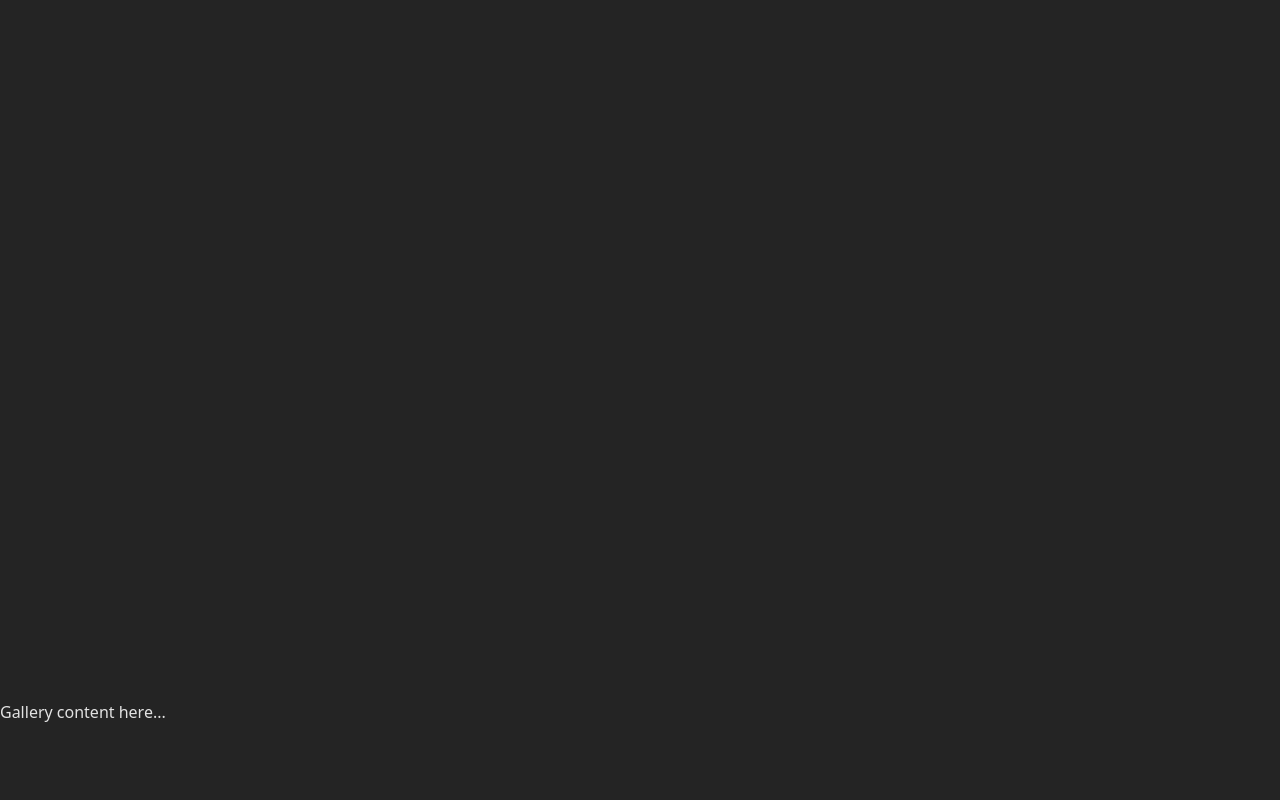
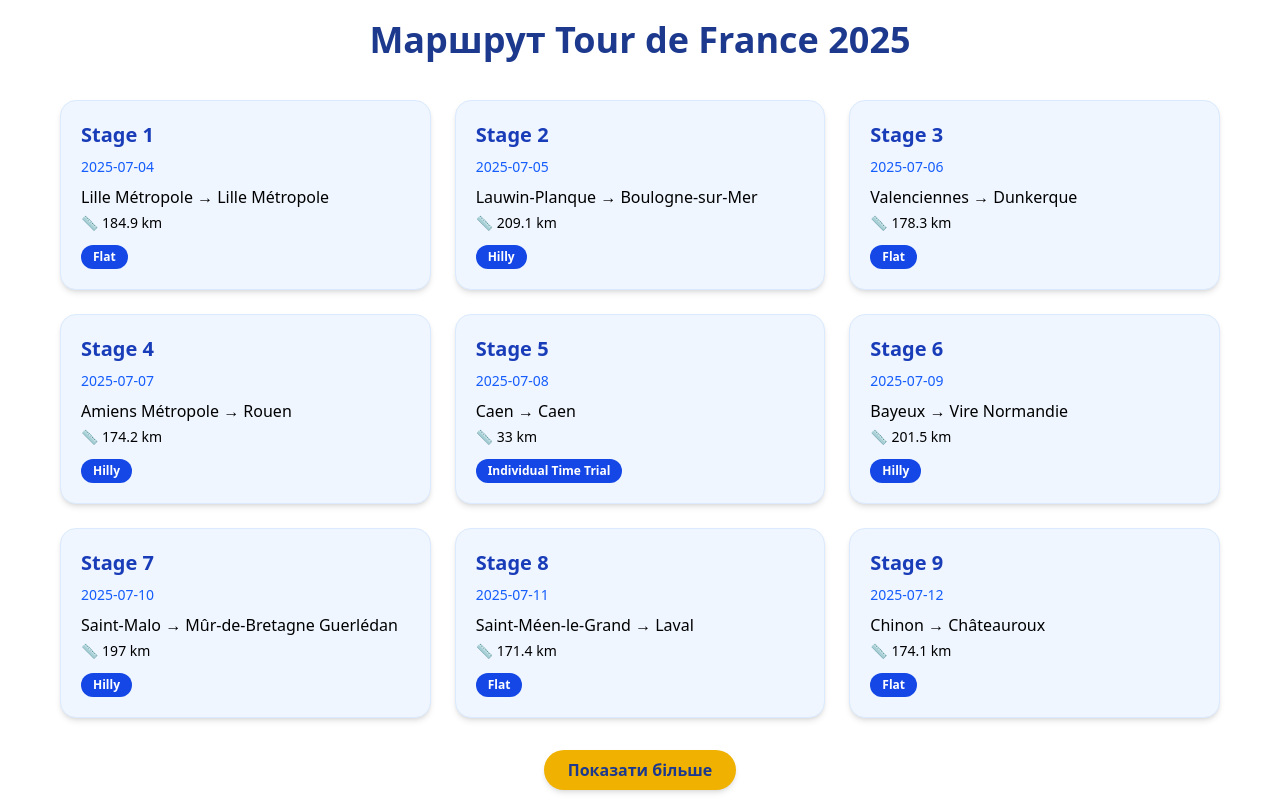
Before and after one commit to L1smer/TourDeFrance-Ukraine, a React (Vite) app: page / in a window 1280 px wide. Shown: the part 900-1700 px from the top of the page. Built offline with nearby package versions, Linux system fonts and the light colour scheme.

Commit message:
feat: route section was created and added to App component

```diff
--- /dev/null
+++ b/public/route.JSON
@@ -0,0 +1,27 @@
+{
+  "route": [
+    { "stage": 1, "date": "2025-07-04", "distance_km": 184.9, "start": "Lille Métropole", "finish": "Lille Métropole", "type": "Flat" },
+    { "stage": 2, "date": "2025-07-05", "distance_km": 209.1, "start": "Lauwin-Planque", "finish": "Boulogne‑sur‑Mer", "type": "Hilly" },
+    { "stage": 3, "date": "2025-07-06", "distance_km": 178.3, "start": "Valenciennes", "finish": "Dunkerque", "type": "Flat" },
+    { "stage": 4, "date": "2025-07-07", "distance_km": 174.2, "start": "Amiens Métropole", "finish": "Rouen", "type": "Hilly" },
+    { "stage": 5, "date": "2025-07-08", "distance_km": 33.0, "start": "Caen", "finish": "Caen", "type": "Individual Time Trial" },
+    { "stage": 6, "date": "2025-07-09", "distance_km": 201.5, "start": "Bayeux", "finish": "Vire Normandie", "type": "Hilly" },
+    { "stage": 7, "date": "2025-07-10", "distance_km": 197.0, "start": "Saint‑Malo", "finish": "Mûr‑de‑Bretagne Guerlédan", "type": "Hilly" },
+    { "stage": 8, "date": "2025-07-11", "distance_km": 171.4, "start": "Saint‑Méen‑le‑Grand", "finish": "Laval", "type": "Flat" },
+    { "stage": 9, "date": "2025-07-12", "distance_km": 174.1, "start": "Chinon", "finish": "Châteauroux", "type": "Flat" },
+    { "stage": 10, "date": "2025-07-13", "distance_km": 165.3, "start": "Ennezat", "finish": "Le Mont‑Dore Puy de Sancy", "type": "Mountain" },
+    { "rest_day": 1, "date": "2025-07-14", "location": "Toulouse" },
+    { "stage": 11, "date": "2025-07-15", "distance_km": 156.8, "start": "Toulouse", "finish": "Toulouse", "type": "Flat" },
+    { "stage": 12, "date": "2025-07-16", "distance_km": 180.6, "start": "Auch", "finish": "Hautacam", "type": "Mountain" },
+    { "stage": 13, "date": "2025-07-17", "distance_km": 10.9, "start": "Loudenvielle", "finish": "Peyragudes", "type": "Mountain Time Trial" },
+    { "stage": 14, "date": "2025-07-18", "distance_km": 182.6, "start": "Pau", "finish": "Luchon‑Superbagnères", "type": "Mountain" },
+    { "stage": 15, "date": "2025-07-19", "distance_km": 169.3, "start": "Muret", "finish": "Carcassonne", "type": "Hilly" },
+    { "rest_day": 2, "date": "2025-07-20", "location": "Montpellier" },
+    { "stage": 16, "date": "2025-07-21", "distance_km": 171.5, "start": "Montpellier", "finish": "Mont Ventoux", "type": "Mountain" },
+    { "stage": 17, "date": "2025-07-22", "distance_km": 160.4, "start": "Bollène", "finish": "Valence", "type": "Flat" },
+    { "stage": 18, "date": "2025-07-23", "distance_km": 171.5, "start": "Vif", "finish": "Courchevel Col de la Loze", "type": "Mountain" },
+    { "stage": 19, "date": "2025-07-24", "distance_km": 129.9, "start": "Albertville", "finish": "La Plagne", "type": "Mountain" },
+    { "stage": 20, "date": "2025-07-25", "distance_km": 184.2, "start": "Nantua", "finish": "Pontarlier", "type": "Hilly" },
+    { "stage": 21, "date": "2025-07-26", "distance_km": 132.3, "start": "Mantes‑la‑Ville", "finish": "Paris Champs‑Élysées", "type": "Flat" }
+  ]
+}
--- a/src/App.tsx
+++ b/src/App.tsx
@@ -1,6 +1,7 @@
 import Section from "./components/Section";
 import Header from "./components/Header";
 import About from "./sections/About"
+import Route from "./sections/Route";
 
 export default function App() {
   return (
@@ -10,7 +11,7 @@
         <About/>
       </Section>
       <Section id="route">
-        <p>Route details here...</p>
+        <Route/>
       </Section>
       <Section id="gallery">
         <p>Gallery content here...</p>
--- a/src/components/Header.tsx
+++ b/src/components/Header.tsx
@@ -35,7 +35,7 @@
 
   const linkClass = (id: string) =>
     `transition ${
-      activeSection === id ? "text-yellow-500 font-bold" : "text-black"
+      activeSection === id ? "text-yellow-500 font-bold" : "text-white"
     } hover:text-yellow-500 cursor-pointer`;
 
   return (
--- /dev/null
+++ b/src/components/RouteCard.tsx
@@ -0,0 +1,50 @@
+export interface RouteCardStageProps {
+  stage: number;
+  date: string;
+  distance_km: number;
+  start: string;
+  finish: string;
+  type: string;
+}
+
+export interface RouteCardRestStageProps {
+  rest_day: number;
+  date: string;
+  location: string;
+}
+
+type RouteCardProps = { route: RouteCardStageProps | RouteCardRestStageProps };
+
+function isRestDay(route: any): route is RouteCardRestStageProps {
+  return "rest_day" in route;
+}
+
+export default function RouteCard({ route }: RouteCardProps) {
+  if (isRestDay(route)) {
+    return (
+      <div className="rounded-2xl shadow-md border border-yellow-200 bg-yellow-50 p-5 text-center">
+        <h3 className="text-xl font-bold text-yellow-700 mb-2">
+          Rest Day {route.rest_day}
+        </h3>
+        <p className="text-sm text-yellow-600">{route.date}</p>
+        <p className="text-md font-medium mt-2">{route.location}</p>
+      </div>
+    );
+  }
+
+  return (
+    <div className="rounded-2xl shadow-md border border-blue-100 bg-blue-50 p-5">
+      <h3 className="text-xl font-bold text-blue-800 mb-2">
+        Stage {route.stage}
+      </h3>
+      <p className="text-sm text-blue-600">{route.date}</p>
+      <p className="text-md mt-2 font-medium">
+        {route.start} → {route.finish}
+      </p>
+      <p className="text-sm mt-1">📏 {route.distance_km} km</p>
+      <span className="inline-block mt-3 px-3 py-1 text-xs font-semibold rounded-full bg-blue-700 text-white">
+        {route.type}
+      </span>
+    </div>
+  );
+}
--- a/src/index.css
+++ b/src/index.css
@@ -5,10 +5,6 @@
   line-height: 1.5;
   font-weight: 400;
 	overflow-x: hidden;
-
-  color-scheme: light dark;
-  color: rgba(255, 255, 255, 0.87);
-  background-color: #242424;
 
   font-synthesis: none;
   text-rendering: optimizeLegibility;
--- a/src/render_sections/LearnMoreAbout.tsx
+++ b/src/render_sections/LearnMoreAbout.tsx
@@ -45,7 +45,7 @@
         initial={{ opacity: 0, x: 30 }}
         animate={{ opacity: 1, x: 0 }}
         transition={{ duration: 0.5, delay: 0.2 }}
-        className="w-70 self-end"
+        className="w-70 self-end "
       />
 
       <button
--- a/src/sections/Route.tsx
+++ b/src/sections/Route.tsx
@@ -0,0 +1,43 @@
+import { useEffect, useState } from "react";
+import RouteCard from "../components/RouteCard";
+import type {
+  RouteCardRestStageProps,
+  RouteCardStageProps,
+} from "../components/RouteCard";
+
+type RouteItem = RouteCardRestStageProps | RouteCardStageProps;
+
+export default function Route() {
+  const [route, setRoute] = useState<RouteItem[]>([]);
+  const [isShowingMore, setShowingMore] = useState<boolean>(false);
+
+  useEffect(() => {
+    fetch("/route.JSON")
+      .then((response) => response.json())
+      .then((data) => {
+        setRoute(data.route);
+      });
+  }, []);
+
+  return (
+    <section className="bg-white md:px-10">
+      <div className="max-w-screen mx-auto flex flex-col justify-center align-center py-30 px-5">
+        <h2 className="text-3xl md:text-4xl font-bold text-center text-blue-900 mb-10">
+          Маршрут Tour de France 2025
+        </h2>
+
+        <div className="grid gap-6 sm:grid-cols-2 lg:grid-cols-3">
+          {(isShowingMore ? route : route.slice(0, 9)).map((item, idx) => (
+            <RouteCard key={idx} route={item} />
+          ))}
+        </div>
+        <button
+          className="mt-8 self-center px-6 py-2 rounded-full bg-yellow-500 hover:bg-yellow-600 text-blue-900 font-semibold shadow-md transition-colors duration-200"
+          onClick={() => setShowingMore((prev) => !prev)}
+        >
+          {isShowingMore ? "Показати менше" : "Показати більше"}
+        </button>
+      </div>
+    </section>
+  );
+}
```
